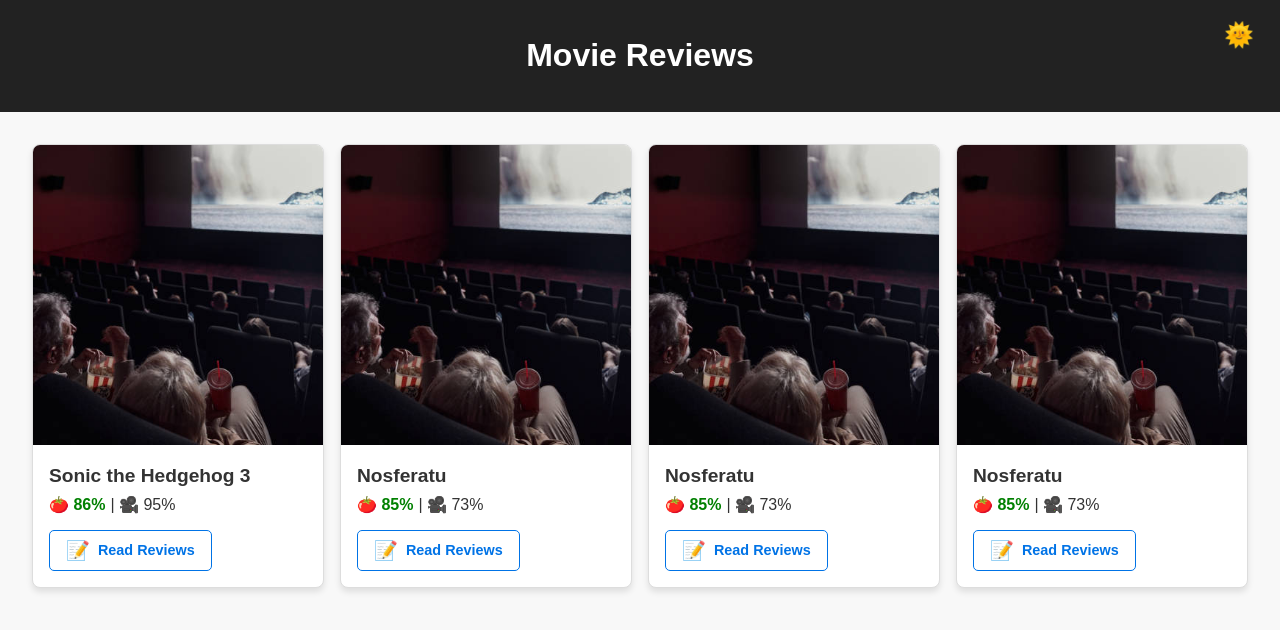
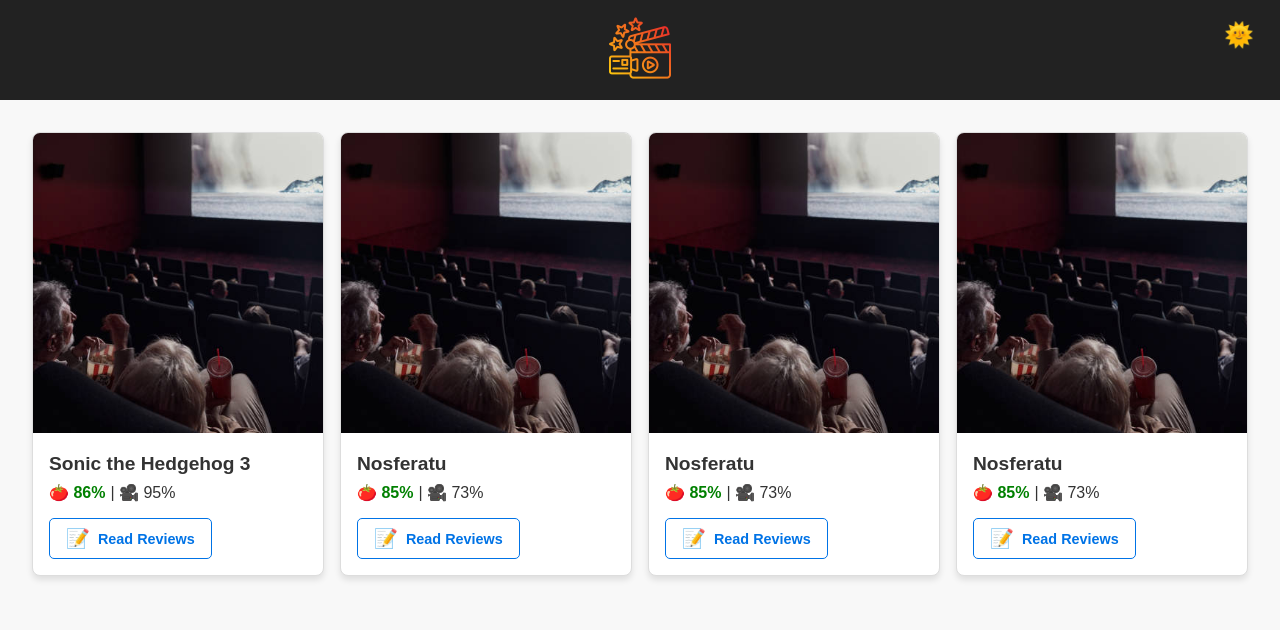
Before and after one commit to Oly-Stephen/Movie-Review-WebApp-Frontend, a plain HTML site: page index.html in a window 1280 px wide. Drawn offline with Linux system fonts and the light colour scheme.

Commit message:
added logo

```diff
--- a/index.html
+++ b/index.html
@@ -8,7 +8,9 @@
   </head>
   <body>
     <header>
-      <h1>Movie Reviews</h1>
+      <a href="index.html">
+        <img src="image/logo.png" alt="Movie Logo" />
+      </a>
       <button id="mode-toggle" class="toggle-button">🌞</button>
     </header>
 
```
Also changed, not shown: image/logo.png (added).
